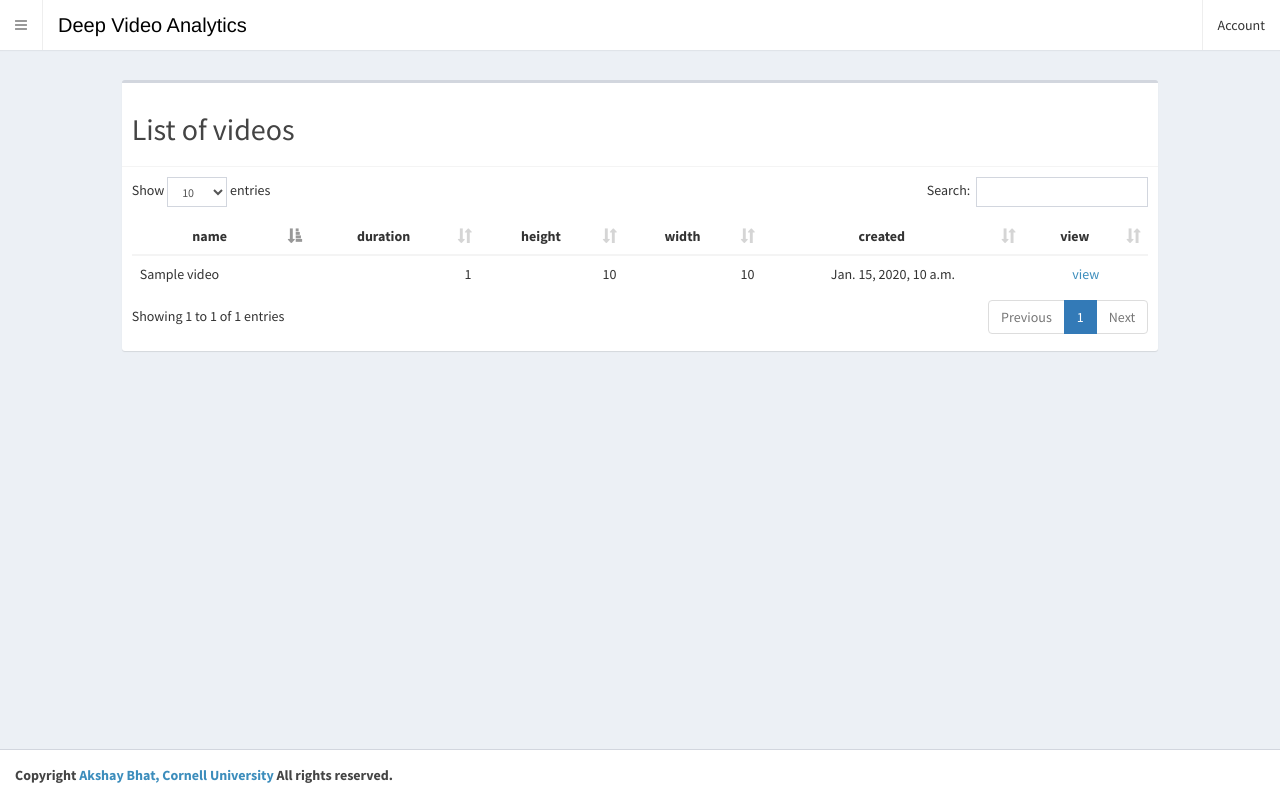
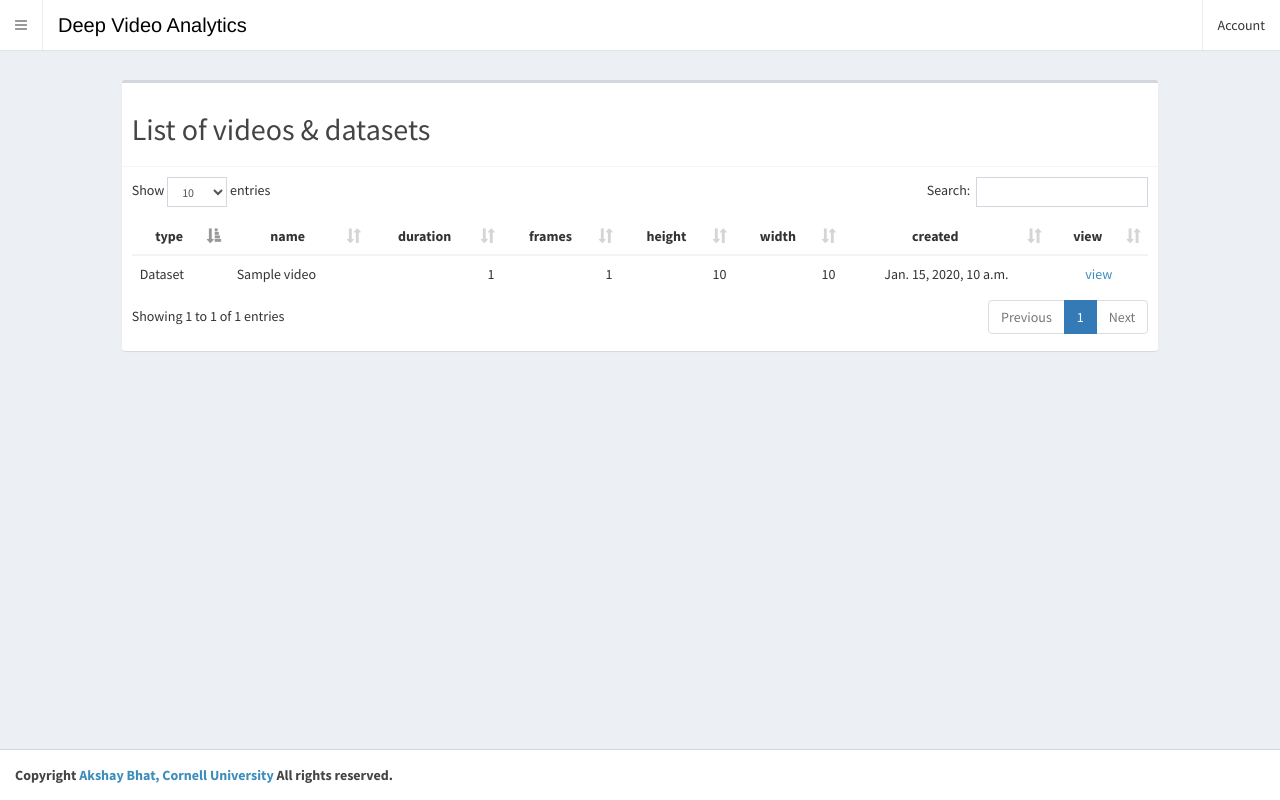
Before and after one commit to ml-lab/DeepVideoAnalytics, a Django app: page /videos/ in a window 1280 px wide. Run offline with Django 3.2, Linux system fonts and the light colour scheme; tables that the repository leaves empty hold one stand-in row (values such as "Sample post"); parts of the project's set-up code (start-up, migrations or seed data) failed here and were passed over; some libraries are stand-ins or nearby versions.

Commit message:
image datasets as zipped files

```diff
--- a/dvaapp/tasks.py
+++ b/dvaapp/tasks.py
@@ -58,6 +58,8 @@ def extract_frames(video_id):
         dv.width = v.width
         dv.save()
     frames = v.extract_frames()
+    dv.frames = len(frames)
+    dv.save()
     for f in frames:
         df = Frame()
         df.time_seconds = f.time_seconds
--- a/dvalib/indexer.py
+++ b/dvalib/indexer.py
@@ -148,5 +148,4 @@ class Resnet18Indexer(BaseIndexer):
 
 INDEXERS = {
     'resnet101':Resnet101Indexer(),
-    'resnet18':Resnet18Indexer()
 }
--- a/templates/dashboard.html
+++ b/templates/dashboard.html
@@ -101,7 +101,7 @@
                             </tr>
                             </thead>
                             <tbody>
-                                <tr><td>Videos</td><td class="text-right">{{video_count}}</td><td class="text-center"><a href="/videos/">view</a></td></tr>
+                                <tr><td>Videos / Datasets</td><td class="text-right">{{video_count}}</td><td class="text-center"><a href="/videos/">view</a></td></tr>
                                 <tr><td>Frames</td><td class="text-right">{{frame_count}}</td><td></td></tr>
                                 <tr><td>Detections</td><td class="text-right">{{detection_count}}</td><td></td></tr>
                                 <tr><td>Queries</td><td class="text-right">{{query_count}}</td><td></td></tr>
--- a/templates/dvaapp/video_detail.html
+++ b/templates/dvaapp/video_detail.html
@@ -9,13 +9,13 @@
     <div class="col-lg-4">
         <div class="box">
             <div class="box-header with-border">
-            <h3>List of frames in {{ object.name }}</h3>
+            <h3>List of frames/images in {{ object.name }}</h3>
             </div>
             <div class="box-body">
                 <table class="table dataTables">
                 <thead>
                 <tr>
-                        <th class="text-center">seconds</th>
+                        <th class="text-center">seconds / frame_id</th>
                         <th class="text-center">view</th>
                 </tr>
                 </thead>
@@ -31,6 +31,7 @@
                 </div>
             </div>
     </div>
+{% if not video.dataset %}
     <div class="col-lg-8">
         <div class="box">
         <div class="box-header with-border" >
@@ -43,6 +44,7 @@
         </div>
         </div>
     </div>
+{% endif %}
 </div>
 </section>
 {% endblock %}
--- a/templates/dvaapp/video_list.html
+++ b/templates/dvaapp/video_list.html
@@ -9,14 +9,16 @@
     <div class="col-lg-10 col-lg-offset-1 col-md-12">
         <div class="box">
             <div class="box-header with-border">
-            <h2>List of videos</h2>
+            <h2>List of videos & datasets</h2>
             </div>
             <div class="box-body">
                 <table class="table dataTables">
                 <thead>
                 <tr>
+                    <th class="text-center">type</th>
                     <th class="text-center">name</th>
                     <th class="text-center">duration</th>
+                    <th class="text-center">frames</th>
                     <th class="text-center">height</th>
                     <th class="text-center">width</th>
                     <th class="text-center">created</th>
@@ -26,8 +28,10 @@
                 <tbody>
                 {% for v in video_list %}
                     <tr>
+                        <td>{%  if v.dataset %}Dataset {% else %}Video {% endif %}</td>
                         <td>{{ v.name }} </td>
                         <td class="text-right">{{ v.length_in_seconds }} </td>
+                        <td class="text-right">{{ v.frames }} </td>
                         <td class="text-right">{{ v.height }} </td>
                         <td class="text-right">{{ v.width }} </td>
                         <td class="text-center">{{ v.created }}</td>
```
